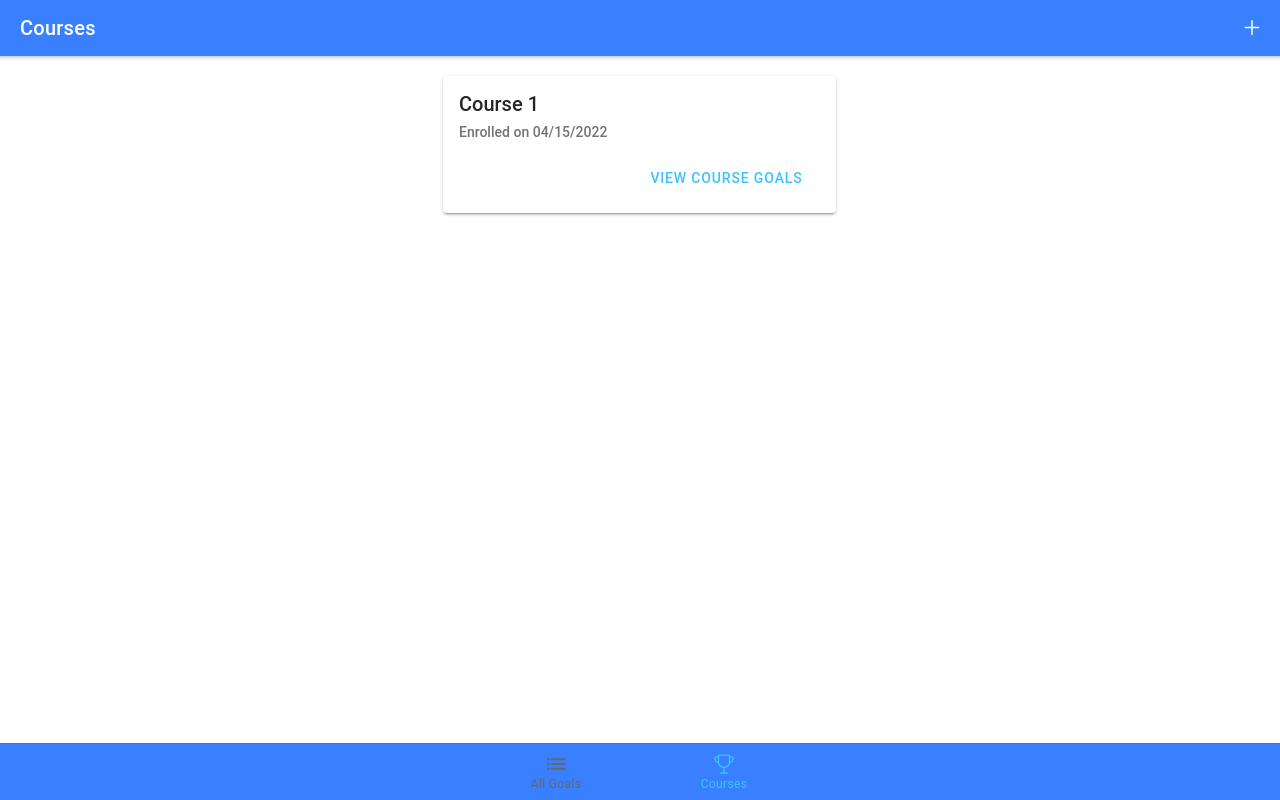
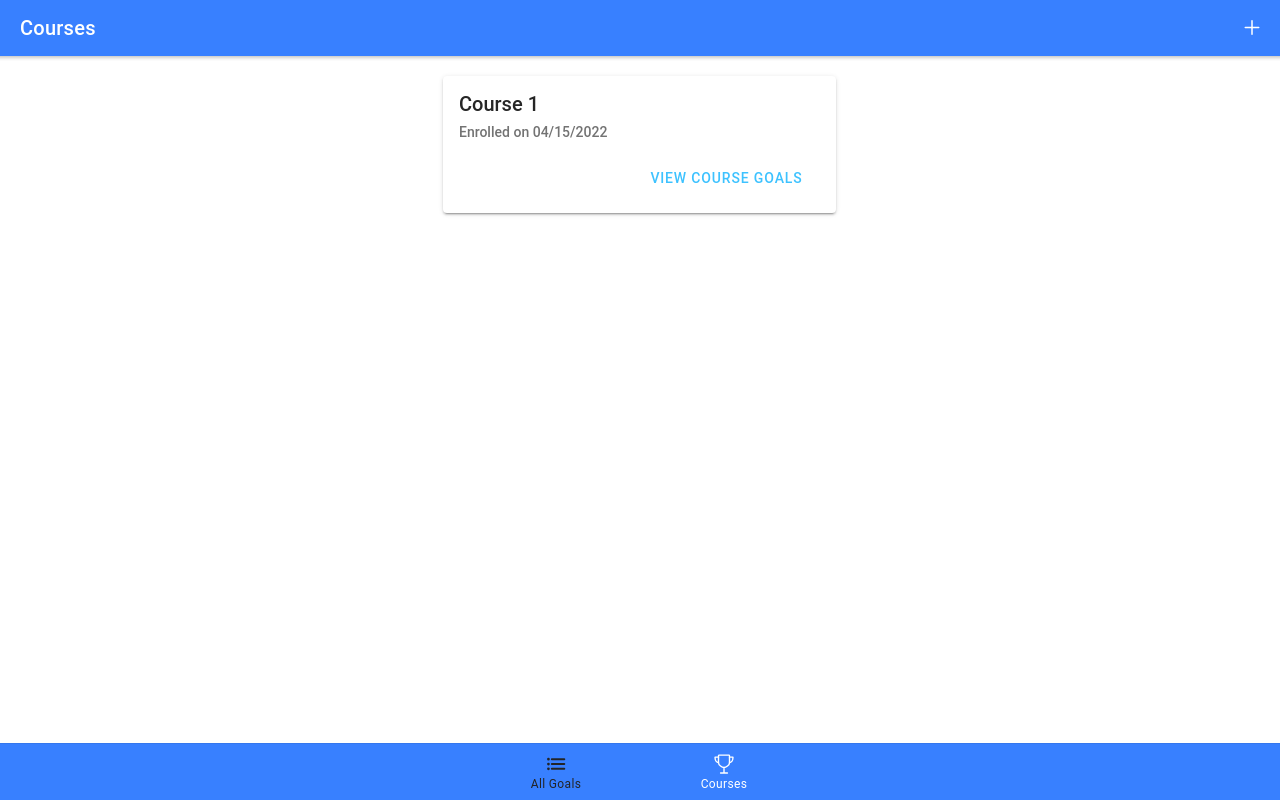
Before and after one commit to md-riaz/ionic-goal, a React (Create React App) app: page /courses/list in a window 1280 px wide. Built offline with nearby package versions, Linux system fonts and the light colour scheme.

Commit message:
fixed theme

```diff
--- a/src/theme/theme.css
+++ b/src/theme/theme.css
@@ -2,5 +2,6 @@
    --ion-toolbar-background: var(--ion-color-primary);
    --ion-toolbar-color: var(--ion-color-primary-contrast);
    --ion-tab-bar-background: var(--ion-color-primary);
-   --ion-tab-bar-color-selected: var(--ion-color-secondary);
+   --ion-tab-bar-color: var(--ion-color-dark);
+   --ion-tab-bar-color-selected: #fff;
 }
```
